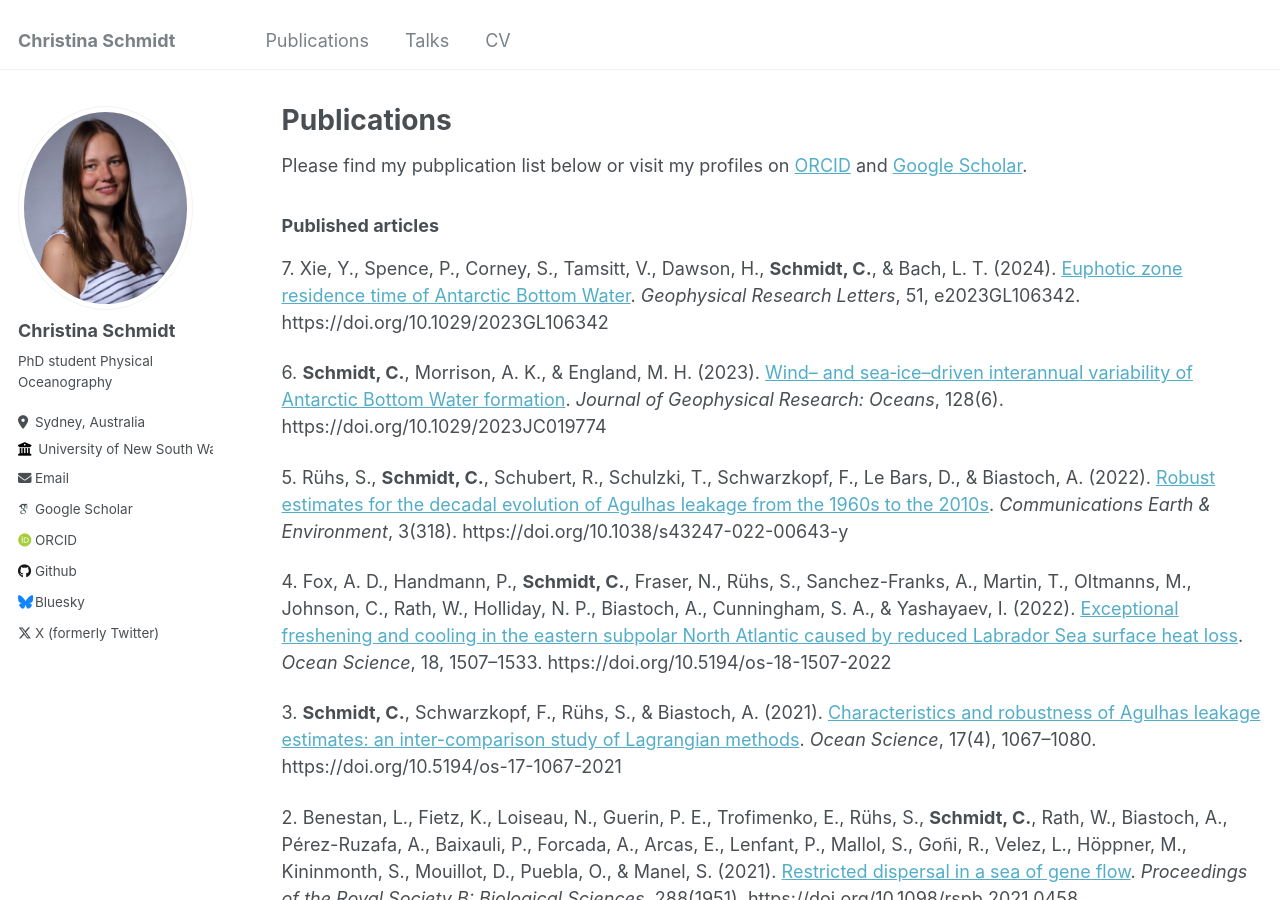
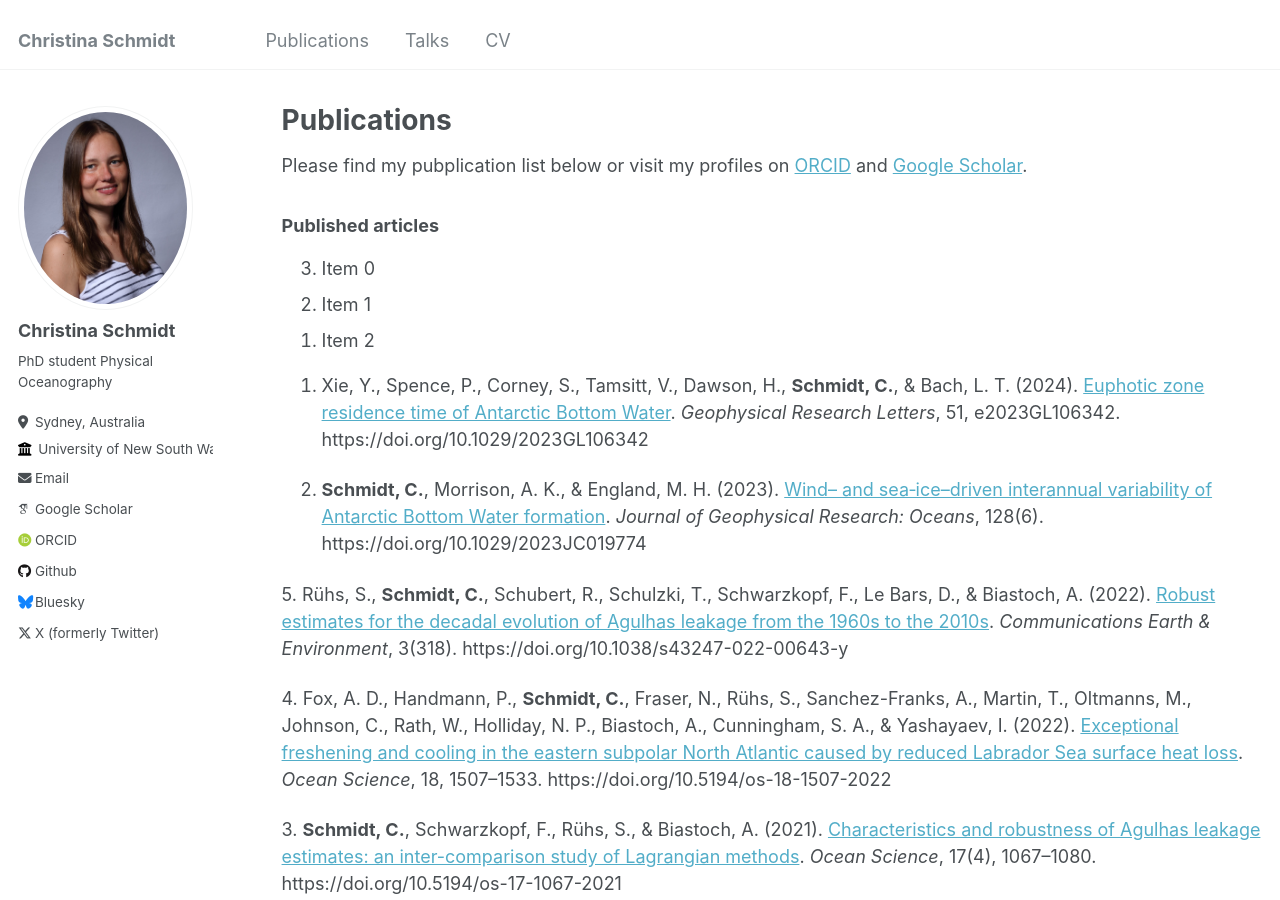
Before and after one commit to schmidt-christina/schmidt-christina.github.io, a Jekyll site: the page built from _pages/publications.md, in a window 1280 px wide and 900 px high. Built offline with Jekyll 4.4.1, drawn with Linux system fonts in a browser that asks for light colours; some web fonts are replaced.

Commit message:
another try reverse order

```diff
--- a/_pages/publications.md
+++ b/_pages/publications.md
@@ -15,9 +15,16 @@ Please find my pubplication list below or visit my profiles on [ORCID](https://o
 
 ### Published articles
 
-7\. Xie, Y., Spence, P., Corney, S., Tamsitt, V., Dawson, H., **Schmidt, C.**, & Bach, L. T. (2024). [Euphotic zone residence time of Antarctic Bottom Water](https://doi.org/10.1029/2023GL106342). *Geophysical Research Letters*, 51, e2023GL106342. https://doi.org/10.1029/2023GL106342
+<ol reversed>
+  <li>Item 0</li>
+  <li>Item 1</li>
+  <li>Item 2</li>
+</ol>
 
-6\. **Schmidt, C.**, Morrison, A. K., & England, M. H. (2023). [Wind– and sea‐ice–driven interannual variability of Antarctic Bottom Water formation](https://doi.org/10.1029/2023JC019774). *Journal of Geophysical Research: Oceans*, 128(6). https://doi.org/10.1029/2023JC019774
+
+7. Xie, Y., Spence, P., Corney, S., Tamsitt, V., Dawson, H., **Schmidt, C.**, & Bach, L. T. (2024). [Euphotic zone residence time of Antarctic Bottom Water](https://doi.org/10.1029/2023GL106342). *Geophysical Research Letters*, 51, e2023GL106342. https://doi.org/10.1029/2023GL106342
+
+6. **Schmidt, C.**, Morrison, A. K., & England, M. H. (2023). [Wind– and sea‐ice–driven interannual variability of Antarctic Bottom Water formation](https://doi.org/10.1029/2023JC019774). *Journal of Geophysical Research: Oceans*, 128(6). https://doi.org/10.1029/2023JC019774
 
 5\. Rühs, S., **Schmidt, C.**, Schubert, R., Schulzki, T., Schwarzkopf, F., Le Bars, D., & Biastoch, A. (2022). [Robust estimates for the decadal evolution of Agulhas leakage from the 1960s to the 2010s](https://doi.org/10.1038/s43247-022-00643-y). *Communications Earth & Environment*, 3(318). https://doi.org/10.1038/s43247-022-00643-y
 
```
